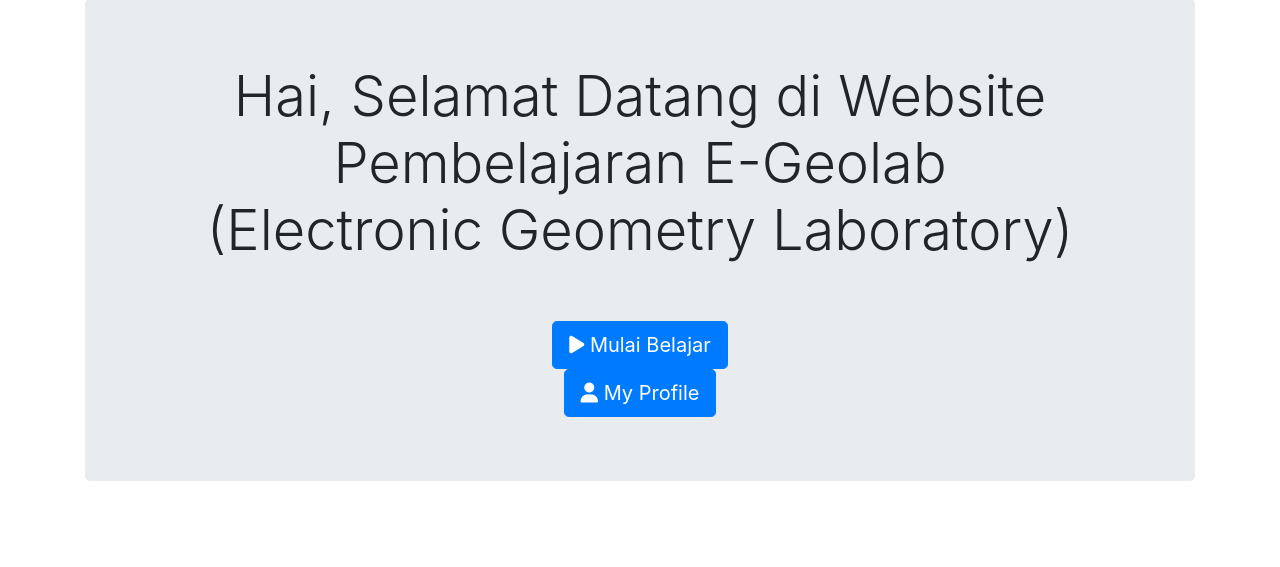
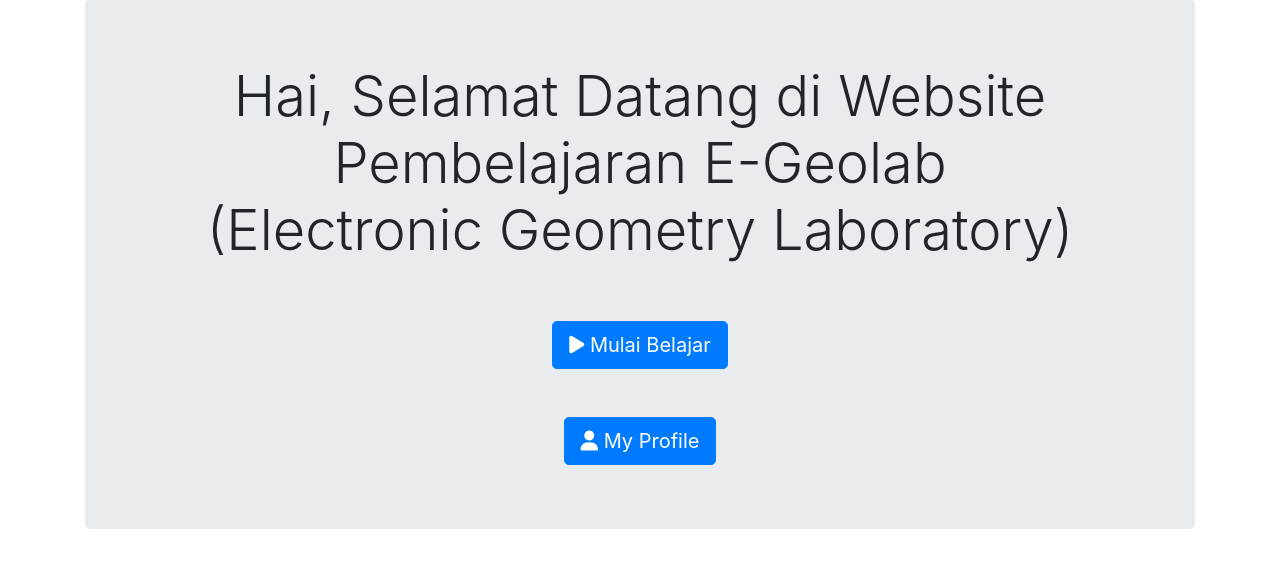
Before and after one commit to darsindonesia/e-geolab, a plain HTML site: page index.html in a window 1280 px wide. Shown: the part 57-624 px from the top of the page. Drawn offline with nearby package versions, Linux system fonts and the light colour scheme.

Commit message:
tambah pading top pada tombol my profile

```diff
--- a/index.html
+++ b/index.html
@@ -28,7 +28,7 @@
               <a class="btn btn-primary btn-lg" href="menu.html" role="button"><i class="fas fa-play"></i> Mulai Belajar</a>
             </div>
           </div>
-          <div class="row justify-content-center">
+          <div class="row justify-content-center pt-5">
             <div class="col-md-auto ">
               <a class="btn btn-primary btn-lg" href="about.html" role="button"><i class="fas fa-user"></i> My Profile</a>
             </div>
```
